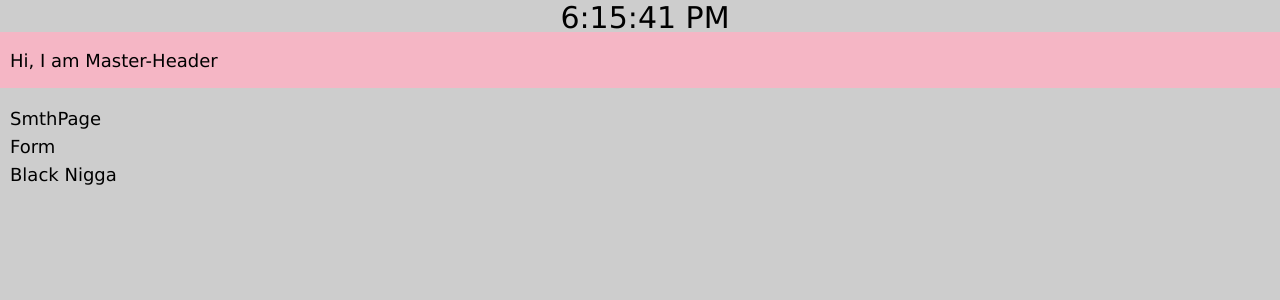
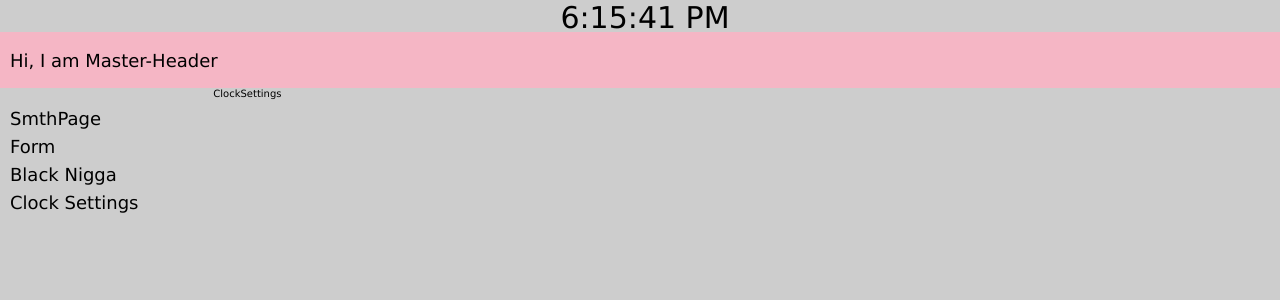
Before and after one commit to DaerioFrixell/masterN, a React (Create React App) app: page /clockSettings in a window 1280 px wide. Shown: the top 300 px of the page. Built offline with nearby package versions, Linux system fonts and the light colour scheme.

Commit message:
feature/MN-11: page with clock setting has been added

```diff
--- a/src/Core/App.js
+++ b/src/Core/App.js
@@ -11,6 +11,7 @@ import { Form } from '../components/form/Form';
 import { SmthPage } from '../components/smthPage/SmthPage';
 import { Nigga } from '../components/nigga/Nigga';
 import { Clock } from '../components/clock/Clock';
+import { ClockSettings } from '../components/clockSettings/ClockSettings';
 
 function App() {
   return (
@@ -22,6 +23,7 @@ function App() {
         <Route path='form' element={<Form />} />
         <Route path='smthPage' element={<SmthPage />} />
         <Route path='nigga' element={<Nigga />} />
+        <Route path='clockSettings' element={<ClockSettings />} />
       </Routes>
     </div>
   );
--- a/src/components/clock/Clock.jsx
+++ b/src/components/clock/Clock.jsx
@@ -2,7 +2,7 @@ import React from "react";
 import { useState, useEffect } from "react";
 import "./clock.scss";
 
-export const Clock = ({sec = 2000}) => {
+export const Clock = ({ sec = 2000 }) => {
   const [date, setDate] = useState(new Date());
 
   function refreshClock() {
@@ -16,7 +16,6 @@ export const Clock = ({sec = 2000}) => {
     };
   }, []);
 
-
   return (
     <div className="clock">
       <span>{date.toLocaleTimeString()}</span>
--- /dev/null
+++ b/src/components/clockSettings/ClockSettings.jsx
@@ -0,0 +1,7 @@
+import React from 'react'
+
+export const ClockSettings = () => {
+  return (
+    <div>ClockSettings</div>
+  )
+}
--- a/src/components/menuList/MenuList.jsx
+++ b/src/components/menuList/MenuList.jsx
@@ -8,6 +8,7 @@ export const MenuList = () => {
       <Link className="menu-list__link" to='/smthPage'>SmthPage</Link>
       <Link className="menu-list__link" to='/form'>Form</Link>
       <Link className="menu-list__link" to='/nigga'>Black Nigga</Link>
+      <Link className="menu-list__link" to='/clockSettings'>Clock Settings</Link>
     </div>
   )
 }
```
Also changed, not shown: src/components/clockSettings/clockSettings.scss (added).
